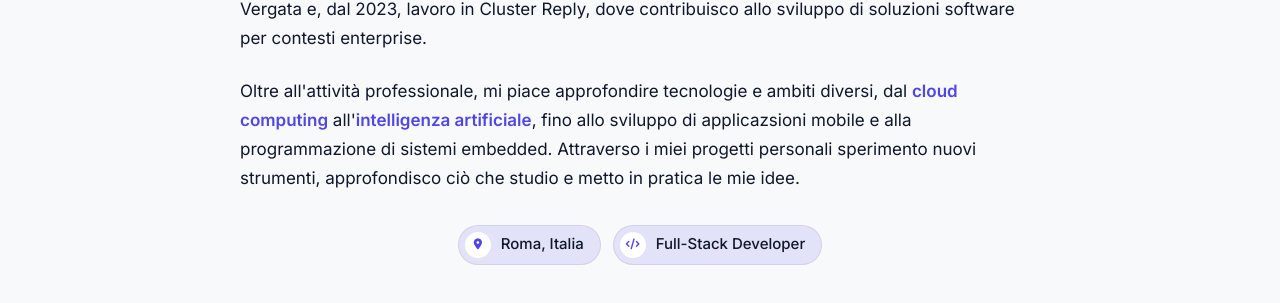
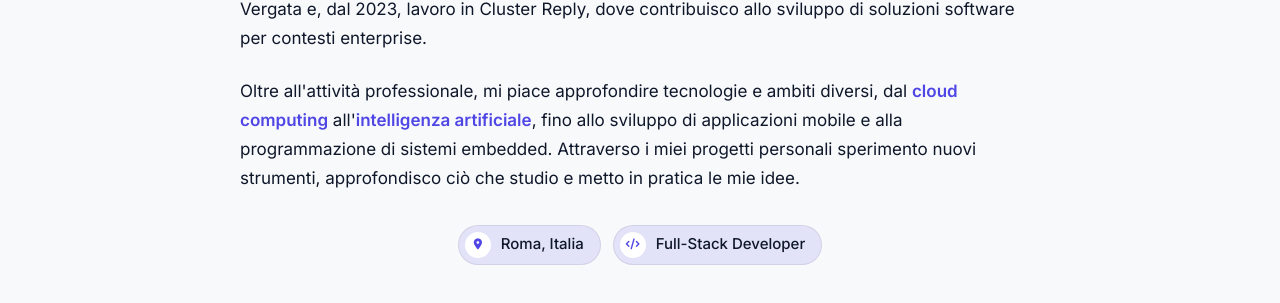
Before and after one commit to simonedelgrosso/simonedelgrosso.github.io, a Jekyll site: the page built from it/index.md, in a window 1280 px wide and 900 px high, scrolled down 1085 px. Shown: the part 150-453 px from the top of the window. Built offline with Jekyll 4.4.1, drawn with Linux system fonts in a browser that asks for light colours.

Commit message:
fix typo

```diff
--- a/_data/about.yml
+++ b/_data/about.yml
@@ -3,7 +3,7 @@ it:
   subtitle: "Software, tecnologia e sperimentazione"
   text_1: Sono un <strong class="text-accent">Full-Stack Developer</strong> con sede a Roma. Lavoro nello sviluppo di applicazioni web e soluzioni backend, principalmente con <strong class="text-accent">C#</strong>, <strong class="text-accent">.NET</strong> e <strong class="text-accent">Microsoft Azure</strong>.
   text_2: Ho conseguito una laurea in <strong class="text-accent">Scienze e Tecnologie Informatiche</strong> presso l'Università di Roma Tor Vergata e, dal 2023, lavoro in Cluster Reply, dove contribuisco allo sviluppo di soluzioni software per contesti enterprise.
-  text_3: Oltre all'attività professionale, mi piace approfondire tecnologie e ambiti diversi, dal <strong class="text-accent">cloud computing</strong> all'<strong class="text-accent">intelligenza artificiale</strong>, fino allo sviluppo di applicazsioni mobile e alla programmazione di sistemi embedded. Attraverso i miei progetti personali sperimento nuovi strumenti, approfondisco ciò che studio e metto in pratica le mie idee.
+  text_3: Oltre all'attività professionale, mi piace approfondire tecnologie e ambiti diversi, dal <strong class="text-accent">cloud computing</strong> all'<strong class="text-accent">intelligenza artificiale</strong>, fino allo sviluppo di applicazioni mobile e alla programmazione di sistemi embedded. Attraverso i miei progetti personali sperimento nuovi strumenti, approfondisco ciò che studio e metto in pratica le mie idee.
   location: "Roma, Italia"
 en:
   title: "About Me"
```
